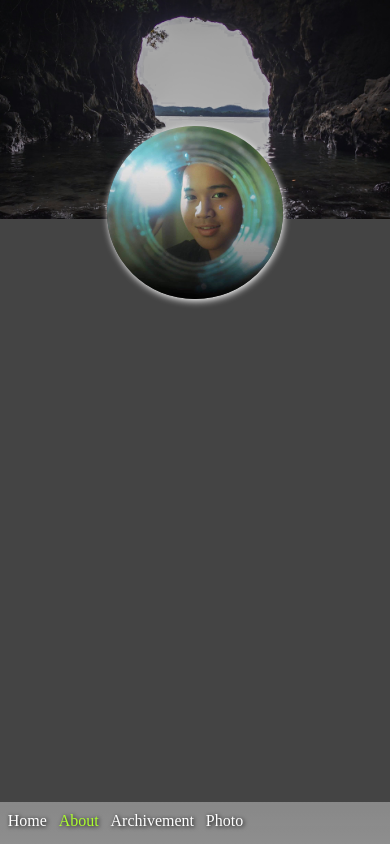
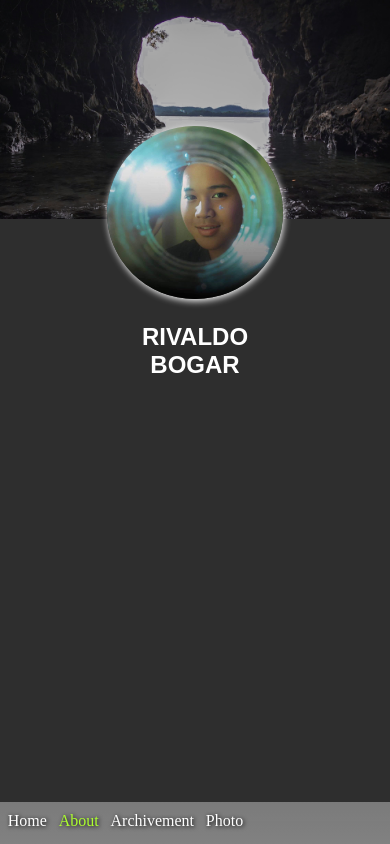
Before and after one commit to rivaldo-bogar/rivaldo-bogar.github.io, a website: page Myportofolio/page/about/about.html in a window 390 px wide. Drawn offline with Linux system fonts and the light colour scheme.

Commit message:
make name profil

```diff
--- a/Myportofolio/page/about/about.css
+++ b/Myportofolio/page/about/about.css
@@ -3,7 +3,7 @@
 
     /* Atur tata letak sesuai kebutuhan untuk perangkat mobile */
     body {
-        background-color: rgb(68, 68, 68);
+        background-color: rgb(46, 46, 46);
         margin: 0%;
         overflow-x: hidden;
 
@@ -44,8 +44,11 @@
     /*  testing */
     .bgimg {
         width: 100%;
-
-
+    }
+    .myname {
+        color: white;
+       font-family: Arial, Helvetica, sans-serif;
+        text-align: center;
     }
 
     .profileimg {
--- a/Myportofolio/page/about/about.html
+++ b/Myportofolio/page/about/about.html
@@ -15,8 +15,11 @@
     </div>
     <div class="prof">
         <img src="bgprofil/profil.jpg" alt="" class="profileimg">
+        <h2 class="myname">RIVALDO BOGAR</h2>
     </div>
-
+    <div class="textintro">
+        <p></p>
+    </div>
 
 
     <div class="navbar">
```
